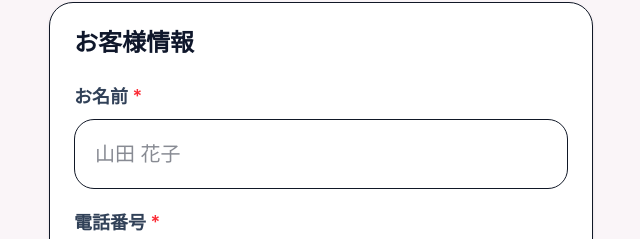
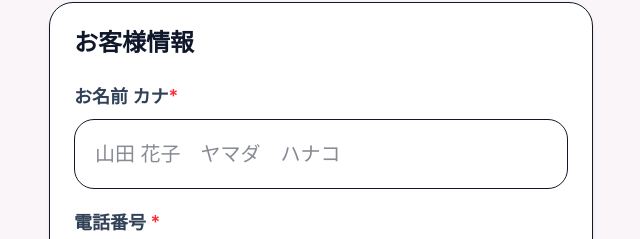
Before and after one commit to madeo2222-coder/Aily-nail-kartte, a Next.js app: page /customer-intake in a window 1280 px wide. Shown: the part 296-535 px from the top of the page, without its empty margins (319-959 px from the left). Built offline with nearby package versions, Linux system fonts and the light colour scheme; no server answers.

Commit message:
Add public repair status lookup

```diff
--- a/app/customer-intake/page.tsx
+++ b/app/customer-intake/page.tsx
@@ -300,12 +300,12 @@ export default function CustomerIntakePage() {
             <div className="mt-6 space-y-5">
               <div>
                 <label className="mb-2 block text-lg font-semibold text-slate-700">
-                  お名前 <span className="text-red-500">*</span>
+                  お名前 カナ<span className="text-red-500">*</span>
                 </label>
                 <input
                   value={name}
                   onChange={(e) => setName(e.target.value)}
-                  placeholder="山田 花子"
+                  placeholder="山田 花子　ヤマダ　ハナコ"
                   className="w-full rounded-[20px] border px-5 py-5 text-xl outline-none"
                 />
               </div>
```
